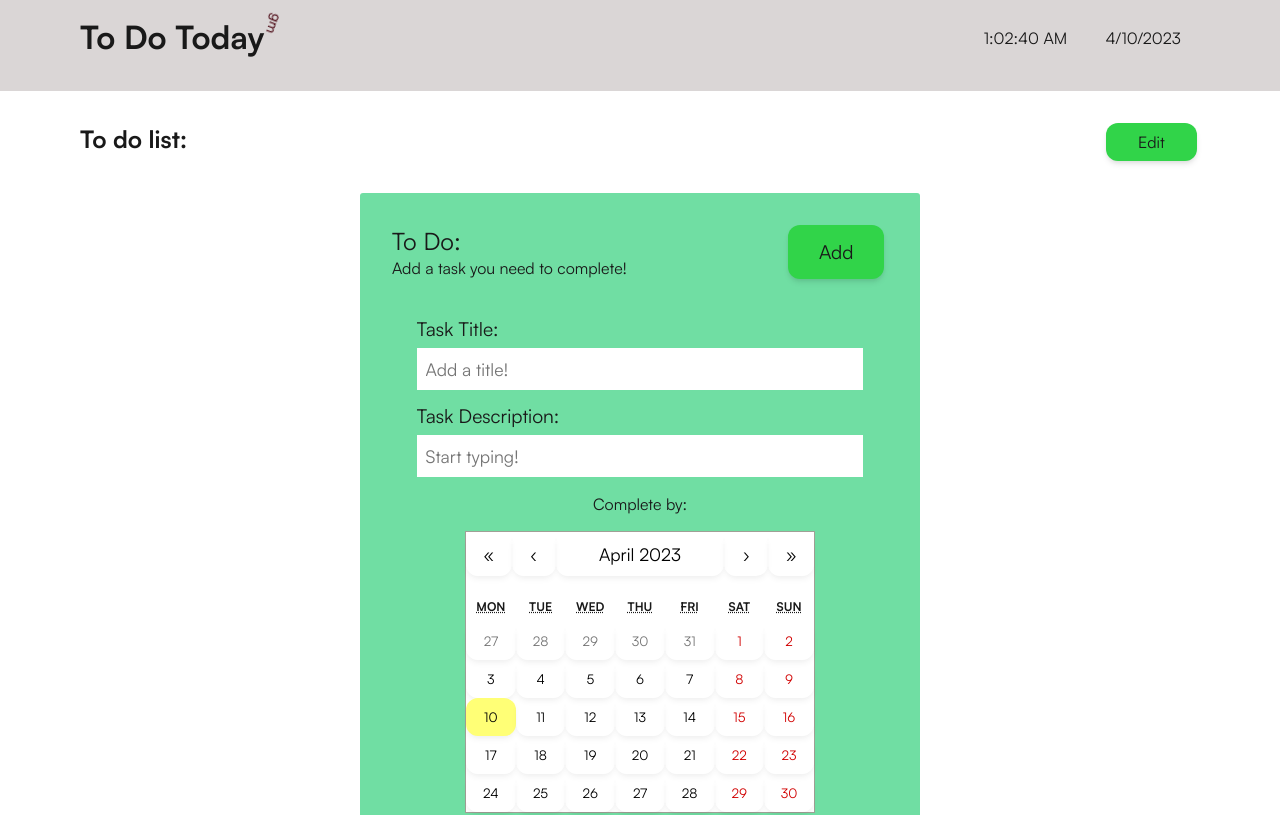
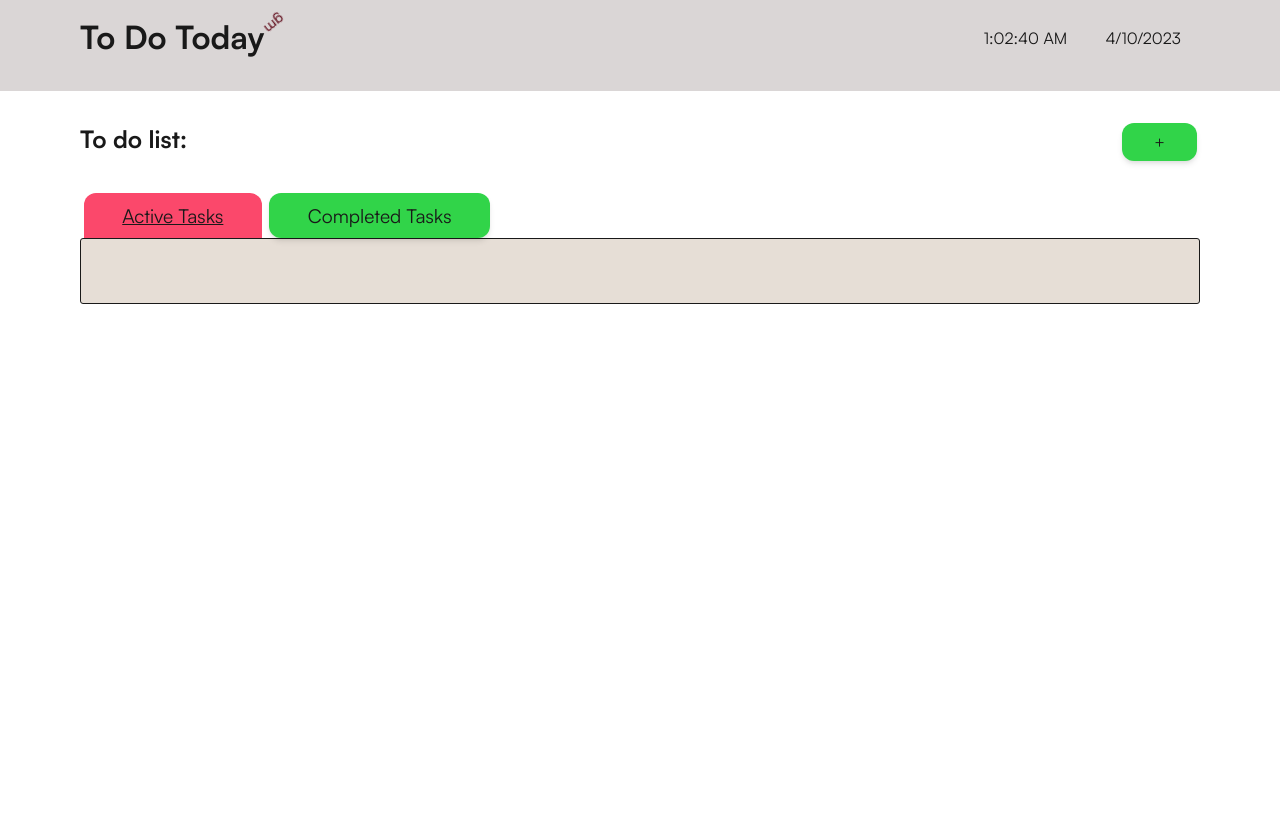
Before and after one commit to GordonNZ/todolistbygordon, a React (Create React App) app: page / in a window 1280 px wide. Shown: the top 815 px of the page. Built offline with nearby package versions, Linux system fonts and the light colour scheme.

Commit message:
feature: add task form into modal

```diff
--- a/package.json
+++ b/package.json
@@ -11,6 +11,7 @@
     "react-color": "^2.19.3",
     "react-dom": "^18.2.0",
     "react-scripts": "5.0.1",
+    "react-transition-group": "^4.4.5",
     "web-vitals": "^2.1.4"
   },
   "scripts": {
--- a/src/pages/HomePage.js
+++ b/src/pages/HomePage.js
@@ -1,6 +1,7 @@
 import React, { useEffect, useState } from 'react';
 import '../App.css';
 import styles from './HomePage.module.css';
+
 // import { TwitterPicker } from 'react-color'; //https://casesandberg.github.io/react-color/#api
 // import Calendar from 'react-calendar'; //https://www.npmjs.com/package/react-calendar
 import 'react-calendar/dist/Calendar.css';
@@ -12,14 +13,15 @@
 export default function HomePage() {
   // const [task, setTask] = useState('');
   // const [taskTitle, setTaskTitle] = useState('');
-  const [tasksArray, setTasksArray] = useState([]);
   // const [color, setColor] = useState('');
   // const [completeBy, setCompleteBy] = useState('');
-
   // const changeTask = (e) => setTask(e.target.value);
   // const changeTaskTitle = (e) => setTaskTitle(e.target.value);
-
+  const [tasksArray, setTasksArray] = useState([]);
   const [currentTime, setCurrentTime] = useState(new Date());
+  //Completed tasks
+  const [completedTask, setCompletedTask] = useState([]);
+  const [show, setShow] = useState(false);
 
   // //update date and set currentTime at 1000 interval
   useEffect(() => {
@@ -93,9 +95,6 @@
     }
   };
 
-  //Completed tasks
-  const [completedTask, setCompletedTask] = useState([]);
-
   // add task to completed tasks array and remove from tasks array
   const completeTask = (taskToComplete) => {
     setCompletedTask([...completedTask, taskToComplete]);
@@ -153,6 +152,7 @@
           </ul>
         </nav> */}
       {/* </header> */}
+
       <Header
         currentTime={currentTime.toLocaleTimeString()}
         currentDate={currentTime.toLocaleDateString()}
@@ -162,13 +162,23 @@
           <h2>To do list:</h2>
 
           <div className={styles.buttons}>
-            <button className={`${styles.editBtn} ${styles.button}`}>
+            {/* <button className={`${styles.editBtn} ${styles.button}`}>
               Edit
+            </button> */}
+            <button
+              className={`${styles.startBtn} ${styles.button}`}
+              onClick={() => setShow(true)}
+            >
+              +
             </button>
           </div>
         </div>
         {/* ~~~~~~~~~~~~~~~~~~~~~~~~~~~  FORM TO ADD TASK ~~~~~~~~~~~~~~~~~~~~~~~~~~~~~~~~~~ */}
-        <AddTaskForm addTaskToArray={addTaskToArray} />
+        <AddTaskForm
+          addTaskToArray={addTaskToArray}
+          onClose={() => setShow(false)}
+          show={show}
+        />
         {/* <div className={styles.formContainer}>
           <form className={styles.addForm} onSubmit={submitTask}>
             <div className={styles.toDoContainer}>
--- a/src/pages/HomePage.module.css
+++ b/src/pages/HomePage.module.css
@@ -70,7 +70,7 @@
 
 .content {
   justify-content: space-evenly;
-  background-color: rgba(255, 228, 196, 0.55);
+  background-color: rgba(210, 196, 180, 0.55);
   border-radius: 3px;
   padding: 2em 0;
   border: 1px solid var(--black);
@@ -103,7 +103,7 @@
 }
 .taskContent {
   margin: 0.5em 0;
-  margin-right: 2em;
+  margin-right: 4em;
   font-weight: 400;
 }
 .taskTitle {
@@ -171,6 +171,7 @@
   font-size: 1.05rem;
   padding: 0.6em 0.5em;
   transition: 120ms;
+  margin: 0.1em 0.2em;
 }
 .deleteBtn:hover {
   background-color: rgb(203, 61, 89);
@@ -181,7 +182,8 @@
 .formContainer {
   display: flex;
   justify-content: center;
-  margin: 1em 0;
+  margin: 0.5em 0;
+  max-height: 97vh;
 }
 .addForm {
   background-color: rgb(112, 222, 163);
--- /dev/null
+++ b/src/pages/Modal.css
@@ -0,0 +1,19 @@
+.modal {
+  position: fixed;
+  left: 0;
+  top: 0;
+  right: 0;
+  bottom: 0;
+  background-color: rgba(0, 0, 0, 0.5);
+  opacity: 0;
+  transition: all 0.3s ease-in-out;
+  pointer-events: none;
+}
+
+.modal.enter-done {
+  opacity: 1;
+  pointer-events: visible;
+}
+.modal.exit {
+  opacity: 0;
+}
--- a/src/pages/components/AddTaskForm.js
+++ b/src/pages/components/AddTaskForm.js
@@ -3,9 +3,12 @@
 import { TwitterPicker } from 'react-color'; //https://casesandberg.github.io/react-color/#api
 import Calendar from 'react-calendar'; //https://www.npmjs.com/package/react-calendar
 import 'react-calendar/dist/Calendar.css';
+import '../Modal.css';
 import { useState } from 'react';
+import { CSSTransition } from 'react-transition-group';
+//Modal: https://medium.com/tinyso/how-to-create-a-modal-component-in-react-from-basic-to-advanced-a3357a2a716a
 
-export default function AddTaskForm({ addTaskToArray }) {
+export default function AddTaskForm({ addTaskToArray, show, onClose }) {
   const [completeBy, setCompleteBy] = useState('');
   const [task, setTask] = useState('');
   const [taskTitle, setTaskTitle] = useState('');
@@ -20,11 +23,13 @@
     console.log(color.hex);
   };
 
-  const submitTask = (e) => {
-    e.preventDefault();
   if (completeBy === '') {
     setCompleteBy('Unset');
   }
+
+  const submitTask = (e) => {
+    e.preventDefault();
+
     if (task.length > 0) {
       addTaskToArray(task, taskTitle, color, completeBy);
     } else {
@@ -33,6 +38,7 @@
   };
 
   const completeByFunc = (completeDay) => {
+    // console.log('hello', completeDay);
     // console.log(currentTime);
     // console.log(completeDay);
     setCompleteBy(completeDay.toLocaleDateString());
@@ -40,17 +46,35 @@
       setCompleteBy('Today');
     }
   };
+
+  //   if (!show) {
+  //     return null;
+  //   }
   return (
-    <div>
+    <CSSTransition in={show} unmountOnExit timeout={{ enter: 0, exit: 300 }}>
+      <div className={`modal ${show ? 'show' : ''}`} onClick={onClose}>
         {/* ~~~~~~~~~~~~~~~~~~~~~~~~~~~  FORM TO ADD TASK ~~~~~~~~~~~~~~~~~~~~~~~~~~~~~~~~~~ */}
+
         <div className={styles.formContainer}>
-        <form className={styles.addForm} onSubmit={submitTask}>
+          <form
+            className={styles.addForm}
+            onSubmit={submitTask}
+            onClick={(e) => e.stopPropagation()}
+          >
             <div className={styles.toDoContainer}>
               <div className={styles.toDoHeading}>
                 <label className={styles.toDoLabel}>To Do:</label>
                 <p>Add a task you need to complete!</p>
               </div>
-            <button className={`${styles.addBtn} ${styles.button}`}>Add</button>
+              <button className={`${styles.addBtn} ${styles.button}`}>
+                Add
+              </button>
+              <button
+                className={`${styles.addBtn} ${styles.button}`}
+                onClick={onClose}
+              >
+                Close
+              </button>
             </div>
 
             <div>
@@ -71,7 +95,9 @@
 
               <p className={styles.colorTitle}>Complete by:</p>
               <div className={styles.centerItem}>
-              <Calendar onClickDay={(value, event) => completeByFunc(value)} />
+                <Calendar
+                  onClickDay={(value, event) => completeByFunc(value)}
+                />
               </div>
 
               <p className={styles.colorTitle}>Colour:</p>
@@ -95,5 +121,6 @@
           </form>
         </div>
       </div>
+    </CSSTransition>
   );
 }
--- a/src/pages/components/Header.js
+++ b/src/pages/components/Header.js
@@ -11,9 +11,7 @@
         </h1>
         <nav>
           <ul>
-            {/* <li>
-        <button className={styles.startBtn}>Start</button>
-      </li> */}
+            <li></li>
             <li className={styles.date}>{currentTime}</li>
             <li className={styles.date}>{currentDate}</li>
           </ul>
```
Also changed, not shown: 1 other file (tests, documents, lock files or other folders). Lines whose indentation alone changed are shown as unchanged.
